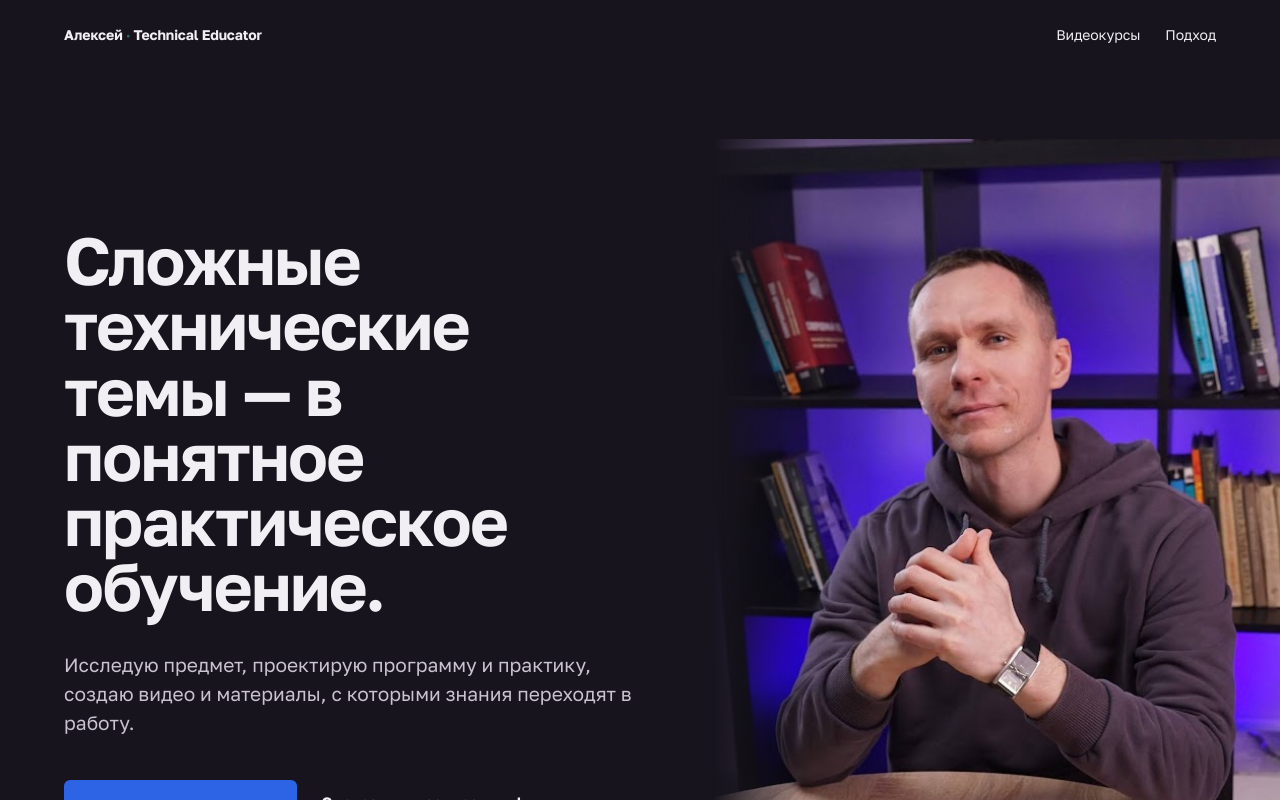
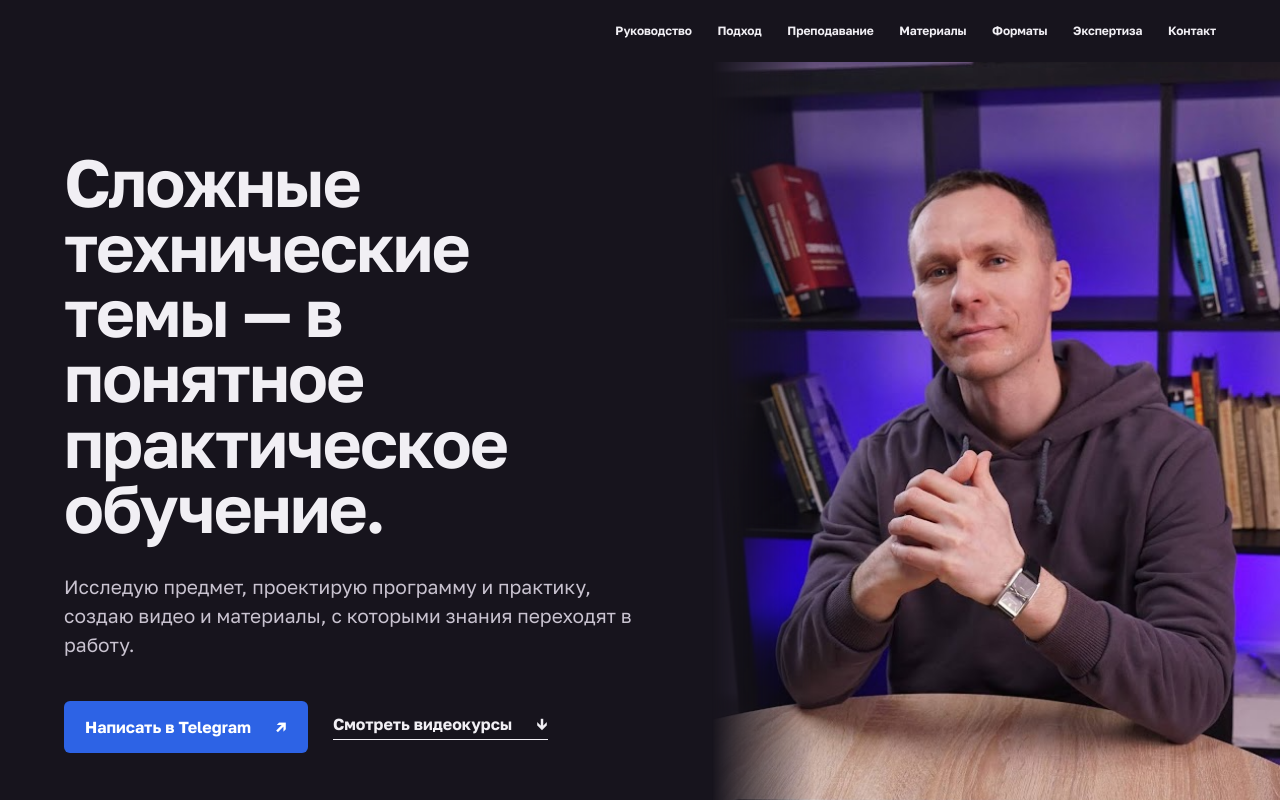
Before and after one commit to safronman/safronman.github.io, a Next.js app: page / in a window 1280 px wide. Shown: the top 800 px of the page. Built offline with nearby package versions, Linux system fonts and the light colour scheme.

Commit message:
feat: add sticky portfolio navigation

```diff
--- a/app/globals.css
+++ b/app/globals.css
@@ -12,8 +12,8 @@ body {
   min-height: 100%;
   display: flex;
   flex-direction: column;
-  color: #15261f;
-  background: #f0efe9;
+  color: var(--ink);
+  background: var(--paper);
   font-family: var(--font-golos), Arial, Helvetica, sans-serif;
   -webkit-font-smoothing: antialiased;
   -moz-osx-font-smoothing: grayscale;
@@ -29,6 +29,10 @@ a {
   color: inherit;
   text-decoration: none;
 }
+
+section[id] {
+  scroll-margin-top: 72px;
+}
 :root {
   --ink: #17141d;
   --paper: #f7f7fa;
--- /dev/null
+++ b/app/header/header.module.css
@@ -0,0 +1,46 @@
+.header {
+  position: sticky;
+  top: 0;
+  z-index: 10;
+  padding: 18px clamp(22px, 5vw, 82px);
+  background: var(--ink);
+  color: var(--ink-on-dark);
+}
+
+.nav {
+  display: flex;
+  max-width: 1400px;
+  gap: clamp(18px, 2vw, 32px);
+  margin: auto;
+  overflow-x: auto;
+  scrollbar-width: none;
+}
+
+.nav::-webkit-scrollbar {
+  display: none;
+}
+
+.nav a {
+  flex: none;
+  padding: 5px 0;
+  font-size: 0.75rem;
+  font-weight: 650;
+  letter-spacing: -0.01em;
+  line-height: 1.3;
+  white-space: nowrap;
+}
+
+.nav a:hover {
+  color: var(--accent);
+}
+
+.nav a:focus-visible {
+  outline: 2px solid var(--signal);
+  outline-offset: 4px;
+}
+
+@media (min-width: 960px) {
+  .nav {
+    justify-content: flex-end;
+  }
+}
--- /dev/null
+++ b/app/header/header.tsx
@@ -0,0 +1,25 @@
+import s from "./header.module.css";
+
+const navigationItems = [
+  ["Руководство", "#leadership"],
+  ["Подход", "#approach"],
+  ["Преподавание", "#teaching"],
+  ["Материалы", "#courses"],
+  ["Форматы", "#formats-and-assessment"],
+  ["Экспертиза", "#technical-foundation"],
+  ["Контакт", "#contacts"],
+] as const;
+
+export default function Header() {
+  return (
+    <header className={s.header}>
+      <nav aria-label="Основная навигация" className={s.nav}>
+        {navigationItems.map(([label, href]) => (
+          <a href={href} key={href}>
+            {label}
+          </a>
+        ))}
+      </nav>
+    </header>
+  );
+}
--- a/app/hero/hero.module.css
+++ b/app/hero/hero.module.css
@@ -1,39 +1,8 @@
 .hero {
   min-height: 100vh;
-  padding: 26px clamp(22px, 5vw, 82px) 0;
+  padding: 0 clamp(22px, 5vw, 82px);
   background: var(--ink);
   color: var(--ink-on-dark);
-}
-
-.nav,
-.heroGrid {
-  max-width: 1400px;
-  margin: auto;
-}
-
-.nav {
-  display: flex;
-  align-items: center;
-  justify-content: space-between;
-  font-size: 14px;
-  letter-spacing: -0.01em;
-}
-
-.brand {
-  font-weight: 700;
-}
-.brand span {
-  color: var(--accent);
-}
-.navLinks {
-  display: flex;
-  gap: 25px;
-}
-.nav a {
-  transition: opacity 0.2s;
-}
-.nav a:hover {
-  opacity: 0.7;
 }
 
 .heroGrid {
@@ -41,7 +10,9 @@
   grid-template-columns: minmax(0, 0.95fr) minmax(440px, 0.82fr);
   gap: clamp(38px, 5vw, 76px);
   align-items: center;
-  padding: clamp(76px, 12vh, 128px) 0 0;
+  max-width: 1400px;
+  min-height: calc(100vh - 67px);
+  margin: auto;
 }
 
 .hero h1 {
@@ -66,9 +37,10 @@
   gap: 25px;
   align-items: center;
   margin-top: 42px;
-  font-size: 15px;
+  font-size: 1rem;
   font-weight: 700;
 }
+
 .primaryButton {
   padding: 16px 21px;
   border-radius: 6px;
@@ -78,22 +50,25 @@
     background-color 0.2s cubic-bezier(0.16, 1, 0.3, 1),
     transform 0.2s cubic-bezier(0.16, 1, 0.3, 1);
 }
+
 .primaryButton span,
 .textButton span {
   margin-left: 20px;
 }
+
 .textButton {
   padding-bottom: 5px;
   border-bottom: 1px solid currentColor;
 }
+
 .primaryButton:hover {
   background: var(--ink-on-dark);
   color: var(--ink);
   transform: translateY(-1px);
 }
+
 .primaryButton:focus-visible,
-.textButton:focus-visible,
-.nav a:focus-visible {
+.textButton:focus-visible {
   outline: 2px solid var(--signal);
   outline-offset: 4px;
 }
@@ -106,33 +81,40 @@
   overflow: hidden;
   background: var(--ink);
 }
+
 .portrait img {
   object-fit: cover;
   object-position: 52% 28%;
   -webkit-mask-image: linear-gradient(
     to right,
     transparent 0,
-    #000 18%,
-    #000 100%
+    var(--ink) 18%,
+    var(--ink) 100%
   );
-  mask-image: linear-gradient(to right, transparent 0, #000 18%, #000 100%);
+  mask-image: linear-gradient(
+    to right,
+    transparent 0,
+    var(--ink) 18%,
+    var(--ink) 100%
+  );
 }
 
 @media (max-width: 820px) {
   .hero {
     min-height: auto;
   }
-  .navLinks {
-    display: none;
-  }
+
   .heroGrid {
     grid-template-columns: 1fr;
-    padding: 72px 0 0;
+    min-height: auto;
+    padding-top: 72px;
   }
+
   .portrait {
     min-height: min(130vw, 650px);
     margin-right: 0;
   }
+
   .portrait img {
     -webkit-mask-image: none;
     mask-image: none;
@@ -140,9 +122,6 @@
 }
 
 @media (max-width: 520px) {
-  .hero h1 {
-    font-size: 48px;
-  }
   .actions {
     align-items: flex-start;
     flex-direction: column;
--- a/app/hero/hero.tsx
+++ b/app/hero/hero.tsx
@@ -4,15 +4,6 @@ import s from "./hero.module.css";
 export default function Hero() {
   return (
     <section className={s.hero} id="top">
-      <nav aria-label="Основная навигация" className={s.nav}>
-        <a className={s.brand} href="#top">
-          Алексей <span>·</span> Technical Educator
-        </a>
-        <div className={s.navLinks}>
-          <a href="#courses">Видеокурсы</a>
-          <a href="#approach">Подход</a>
-        </div>
-      </nav>
       <div className={s.heroGrid}>
         <div>
           <h1>Сложные технические темы — в понятное практическое обучение.</h1>
@@ -23,7 +14,7 @@ export default function Hero() {
           <div className={s.actions}>
             <a
               className={s.primaryButton}
-              href="https://t.me/your_telegram"
+              href="https://t.me/safronman"
               rel="noreferrer"
               target="_blank"
             >
--- a/app/leadership-proof/leadership-proof.tsx
+++ b/app/leadership-proof/leadership-proof.tsx
@@ -2,7 +2,7 @@ import s from "./leadership-proof.module.css";
 
 export default function LeadershipProof() {
   return (
-    <section className={s.proof}>
+    <section className={s.proof} id="leadership">
       <div className={s.grid}>
         <h2>
           Руководитель направления, который остаётся в контакте с учебным
--- a/app/page.tsx
+++ b/app/page.tsx
@@ -1,6 +1,7 @@
 import Contact from "./contact/contact";
 import CourseCatalog from "./course-catalog/course-catalog";
 import FormatsAndAssessment from "./formats-and-assessment/formats-and-assessment";
+import Header from "./header/header";
 import Hero from "./hero/hero";
 import LeadershipProof from "./leadership-proof/leadership-proof";
 import LearningApproach from "./learning-approach/learning-approach";
@@ -13,6 +14,7 @@ import TechnicalMarketingVoice from "./technical-marketing-voice/technical-marke
 export default function Home() {
   return (
     <main>
+      <Header />
       <Hero />
       <LeadershipProof />
       <LearningApproach />
--- a/app/teaching-practices/teaching-practices.tsx
+++ b/app/teaching-practices/teaching-practices.tsx
@@ -16,7 +16,7 @@ const practices = [
 
 export default function TeachingPractices() {
   return (
-    <section className={s.teaching}>
+    <section className={s.teaching} id="teaching">
       <div className={s.content}>
         <div>
           <h2>Преподавание, которое вовлекает</h2>
```
